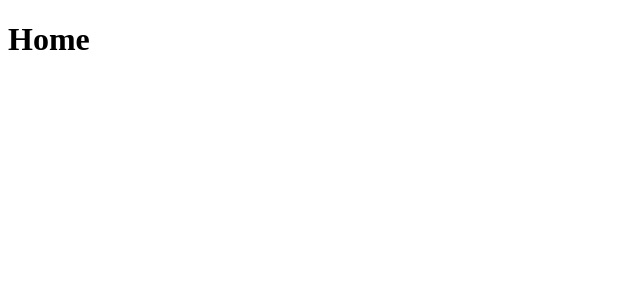
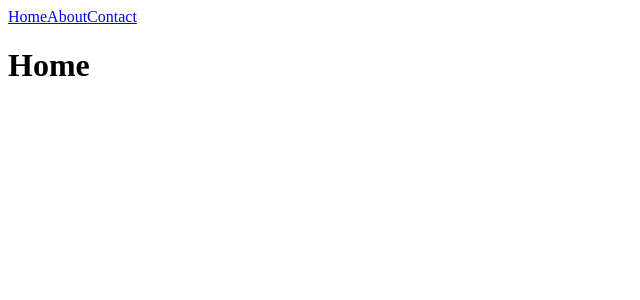
Before and after one commit to Logistics21/React-Router-Prac, a React (Create React App) app: page / in a window 1280 px wide. Shown: the top 300 px of the page, without its empty margins (0-640 px from the left). Built offline with nearby package versions, Linux system fonts and the light colour scheme.

Commit message:
Create nav links

```diff
--- a/src/App.css
+++ b/src/App.css
@@ -0,0 +1,3 @@
+/*nav {
+  padding: 1em;
+}*/
--- a/src/App.js
+++ b/src/App.js
@@ -1,5 +1,60 @@
 import React from 'react';
-import { BrowserRouter as Router, Route, } from 'react-router-dom';
+import {
+  BrowserRouter as Router,
+  Route,
+  Link
+} from 'react-router-dom';
+
+import './App.css';
+
+// An Object can also be interlopated into the Link Component
+// the to prop becomes pathname key
+// replace controls browser history -- replaces the previous URL with the
+// newest URL
+const Links = () => (
+  <nav>
+    <Link to="/">Home</Link>
+    <Link to={{pathname: '/about'}}>About</Link>
+    <Link replace to="/contact">Contact</Link>
+  </nav>
+)
+
+const App = () => (
+  <Router>
+    <div>
+      <Links />
+      <Route exact path="/" render={() => <h1>Home</h1>} />
+      <Route path="/about" render={() => <h1>About</h1>} />
+      <Route path="/contact" render={() => <h1>Contact</h1>} />
+    </div>
+  </Router>
+)
+
+export default App;
+
+
+
+// const Home = (props) => {
+//   console.log(props);
+//   return <h1>Home</h1>
+// }
+
+
+// const App = () => (
+//   <Router>
+//     <div>
+//       <Route exact path="/" component={Home} />
+//       { /* <Route strict path="/about/" component={Home} /> */ }
+//       { /* <Route path="/about" component={Home} /> */ }
+//       { /* <Route path="/about" render={() => <h1>About</h1>} /> */ }
+//       <Route
+//         path="/about"
+//         children={({match}) => match && <h1>About</h1>} />
+//
+//     </div>
+//   </Router>
+// )
+
 // console.log(Route);
 // Router Components may only have 1 child element
 // The regular expression engine used by react-router considered
@@ -12,24 +67,3 @@ import { BrowserRouter as Router, Route, } from 'react-router-dom';
 // using the match data pulled from children or render gets passed
 // if that object exists then the route considers the current url a match
 // location
-const Home = (props) => {
-  console.log(props);
-  return <h1>Home</h1>
-}
-
-const App = () => (
-  <Router>
-    <div>
-      <Route exact path="/" component={Home} />
-      { /* <Route strict path="/about/" component={Home} /> */ }
-      { /* <Route path="/about" component={Home} /> */ }
-      { /* <Route path="/about" render={() => <h1>About</h1>} /> */ }
-      <Route
-        path="/about"
-        children={({match}) => match && <h1>About</h1>} />
-
-    </div>
-  </Router>
-)
-
-export default App;
```
